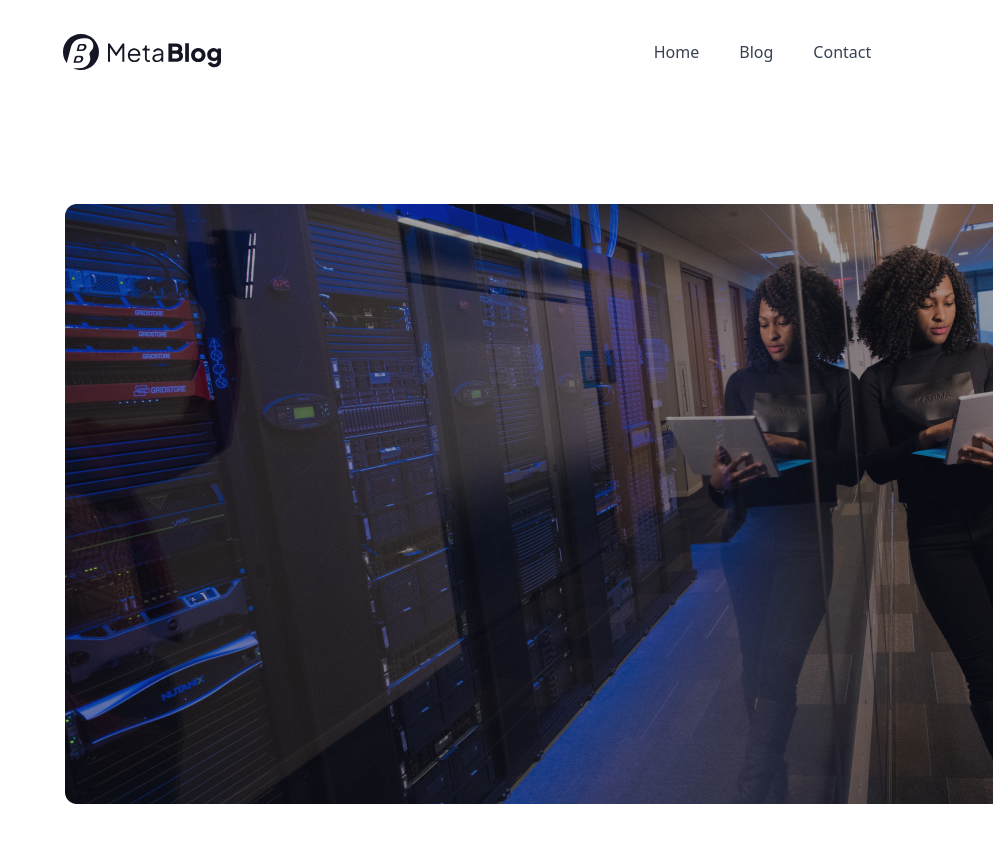
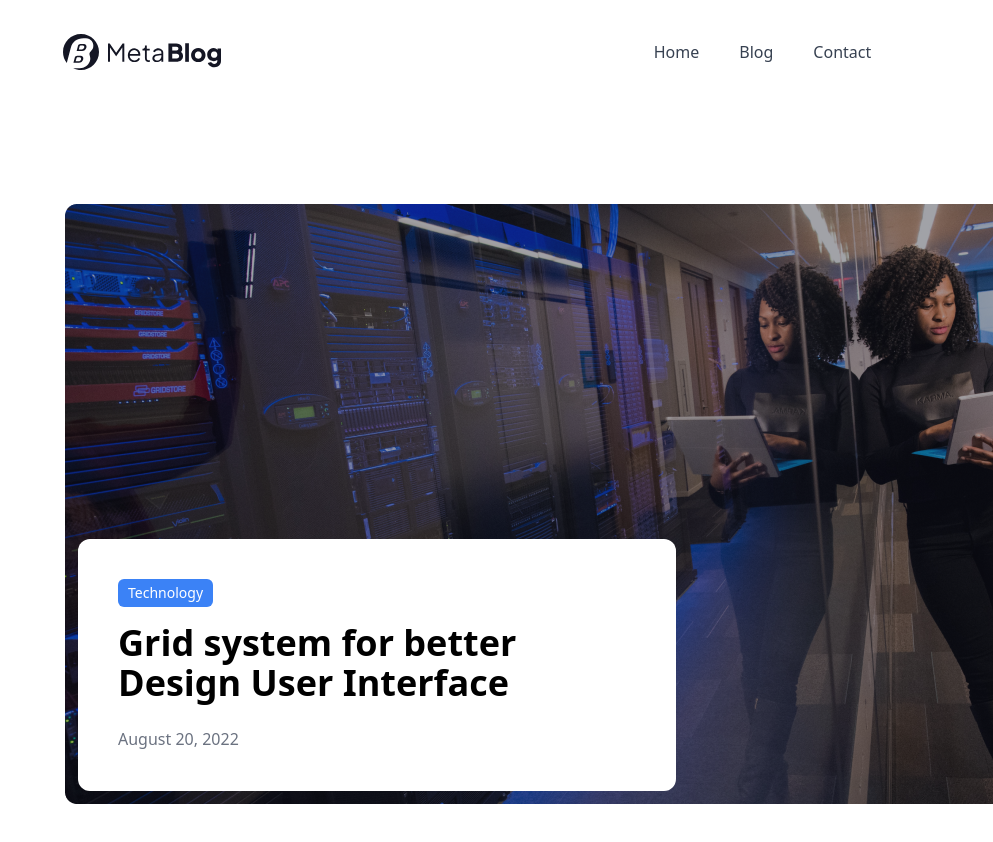
Before and after one commit to gvndalai/blogweb-app, a Next.js app: page / in a window 1280 px wide. Shown: the top 842 px of the page, without its empty margins (287-1280 px from the left). Built offline with nearby package versions, Linux system fonts and the light colour scheme; no server answers.

Commit message:
pinecone dec25

```diff
--- /dev/null
+++ b/src/components/BlueButton.jsx
@@ -0,0 +1,11 @@
+import React from "react";
+export const BlueButton = (button) => {
+  return (
+    <button
+      className={`flex items-center justify-center gap-4 px-[10px] py-[4px] rounded-[6px] bg-blue-500 text-white font-worksans text-sm font-medium leading-5 w-fit`}
+    >
+      {" "}
+      {button.text}{" "}
+    </button>
+  );
+};
--- a/src/components/Card.jsx
+++ b/src/components/Card.jsx
@@ -6,7 +6,10 @@ export const Card = () => {
   useEffect(() => {
     fetch("https://dev.to/api/articles")
       .then((response) => response.json())
-      .then((data) => setArticles(data));
+      .then((data) => setArticles(data))
+      .catch((error) => {
+        console.log(error, "error");
+      });
   }, []);
 
   return (
--- a/src/components/Hero.jsx
+++ b/src/components/Hero.jsx
@@ -1,9 +1,30 @@
 import React from "react";
+import { BlueButton } from "./BlueButton";
 export const Hero = () => {
+  // const [articles, setArticles] = useState([]);
+
+  // // useEffect(() => {
+  // //   fetch("https://dev.to/api/articles")
+  // //     .then((response) => response.json())
+  // //     .then((data) => setArticles(data));
+  // // }, []);
   return (
     <div>
-      <div>
+      <div className="relative">
         <img src={"/images/leaningWall.png"} />
+        <div className="w-[598px] p-[40px] absolute left-[13px] bottom-[13px] bg-white rounded-[12px] flex flex-col items-start gap-[24px]">
+          {" "}
+          <div className="flex flex-col gap-[16px]">
+            <BlueButton text="Technology" />
+            <h1 className="text-secondary-800 font-worksans text-4xl font-semibold leading-10">
+              {" "}
+              Grid system for better Design User Interface
+            </h1>
+          </div>
+          <p className="text-gray-500 font-worksans text-base font-normal leading-6">
+            August 20, 2022
+          </p>
+        </div>
       </div>
       <div className="flex justify-end">
         <div>
```
